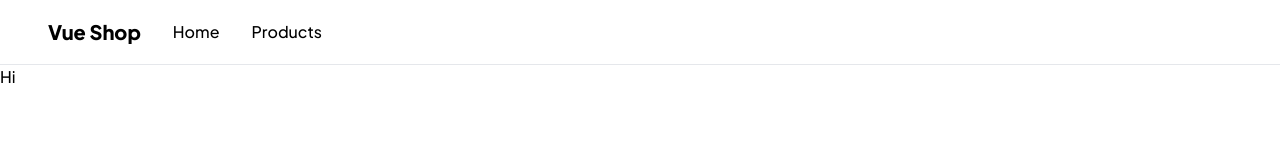
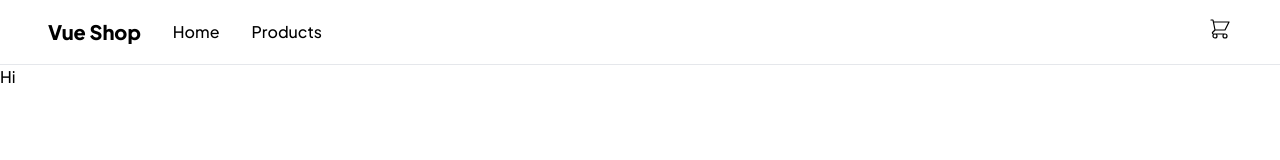
Before and after one commit to sadra1f/vue-2-shop-example, a Vue app: page / in a window 1280 px wide. Shown: the top 160 px of the page. Built offline with nearby package versions, Linux system fonts and the light colour scheme.

Commit message:
Add cart icon

```diff
--- a/src/components/NavbarMain.vue
+++ b/src/components/NavbarMain.vue
@@ -1,23 +1,31 @@
 <template>
   <nav class="w-full px-8 py-4 bg-white border-b">
     <div class="container flex items-center mx-auto">
-      <div class="title">
+      <div>
         <router-link :to="{ name: 'home' }" class="nav-title" exact>
           <h1 class="font-bold text-xl font-plus-jakarta-sans">Vue Shop</h1>
         </router-link>
       </div>
-      <div class="links">
+      <div class="nav-links">
         <router-link :to="{ name: 'home' }" class="nav-link" exact>
           Home
         </router-link>
         <router-link :to="'#'" class="nav-link" exact> Products </router-link>
+      </div>
+      <div class="nav-icons">
+        <router-link :to="'#'" class="nav-icon" exact>
+          <CartIcon />
+        </router-link>
       </div>
     </div>
   </nav>
 </template>
 
 <script>
+import CartIcon from "./icons/CartIcon.vue";
+
 export default {
   name: "NavbarMain",
+  components: { CartIcon },
 };
 </script>
--- /dev/null
+++ b/src/components/icons/CartIcon.vue
@@ -0,0 +1,22 @@
+<template>
+  <svg
+    xmlns="http://www.w3.org/2000/svg"
+    class="h-6 w-6"
+    fill="none"
+    viewBox="0 0 24 24"
+    stroke="currentColor"
+    stroke-width="1.2"
+  >
+    <path
+      stroke-linecap="round"
+      stroke-linejoin="round"
+      d="M3 3h2l.4 2M7 13h10l4-8H5.4M7 13L5.4 5M7 13l-2.293 2.293c-.63.63-.184 1.707.707 1.707H17m0 0a2 2 0 100 4 2 2 0 000-4zm-8 2a2 2 0 11-4 0 2 2 0 014 0z"
+    />
+  </svg>
+</template>
+
+<script>
+export default {
+  name: "CartIcon",
+};
+</script>
--- a/src/index.css
+++ b/src/index.css
@@ -4,13 +4,18 @@
 
 @layer components {
   .nav-title,
-  .nav-link {
+  .nav-link,
+  .nav-icon {
     @apply inline-block px-2 mx-2;
   }
 
   .nav-link {
     @apply py-1 transition rounded-lg hover:bg-neutral-200;
   }
+
+  .nav-icons {
+    @apply ml-auto;
+  }
 }
 
 html {
```
